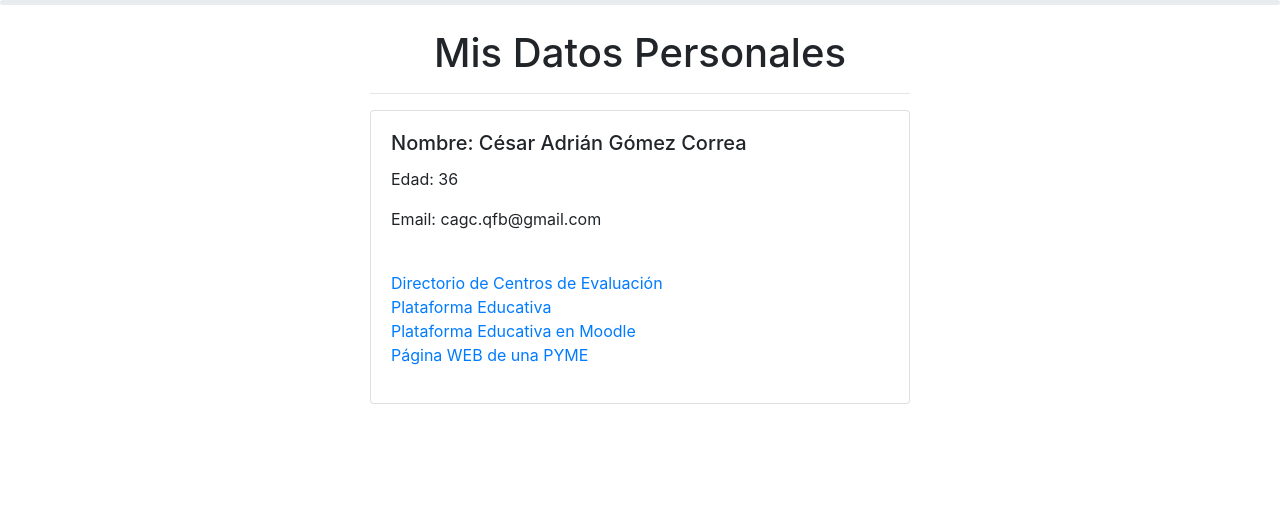
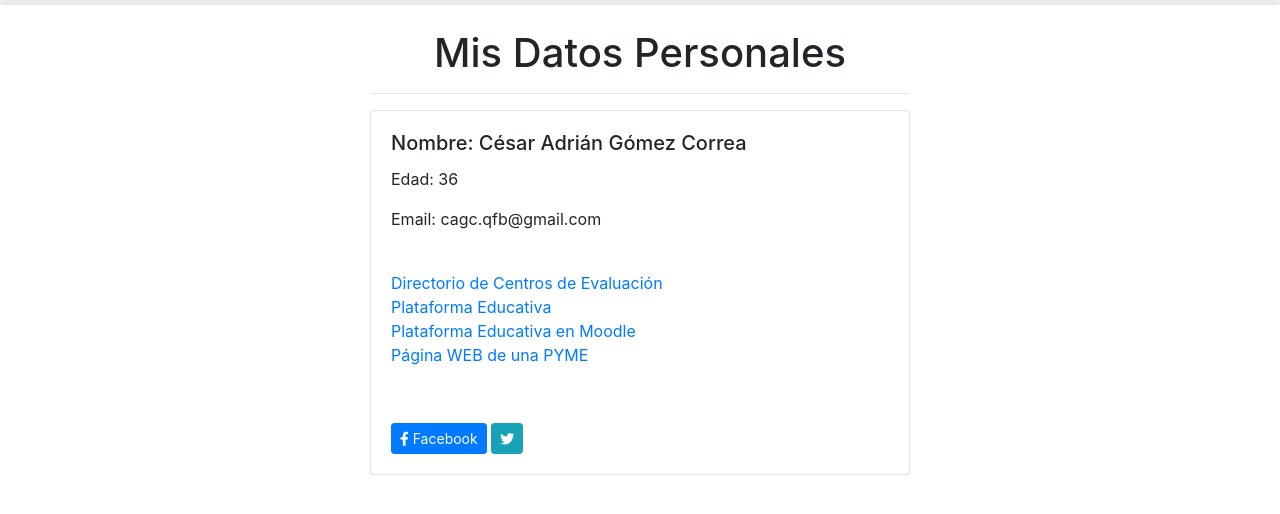
Before and after one commit to cesaradrian18/cesaradrian18, a plain HTML site: page index.html in a window 1280 px wide. Drawn offline with nearby package versions, Linux system fonts and the light colour scheme.

Commit message:
Update index.html

```diff
--- a/index.html
+++ b/index.html
@@ -6,6 +6,7 @@
   <title>Mis Datos Personales</title>
   <!-- Enlaces a las hojas de estilo de Bootstrap -->
   <link rel="stylesheet" href="https://maxcdn.bootstrapcdn.com/bootstrap/4.5.2/css/bootstrap.min.css">
+   <link rel="stylesheet" href="https://cdnjs.cloudflare.com/ajax/libs/font-awesome/5.15.3/css/all.min.css">
 <script>
   // Esta función actualiza el valor de la barra de progreso
   function updateProgressBar(value) {
@@ -50,6 +51,15 @@
     <li><a target="_blank" href="https://ceecm.mx">Página WEB de una PYME</a></li>
   </ul>
       </div>
+        <div class="card-body">
+<a href="https://www.facebook.com/tu_usuario" target="_blank" class="btn btn-sm btn-primary">
+  <i class="fab fa-facebook-f"></i> Facebook
+</a>
+          <a href="https://twitter.com/tu_usuario" target="_blank" class="btn btn-sm btn-info">
+  <i class="fab fa-twitter"></i>
+</a>
+
+        </div>
       </div>
     </div>
   </div>
```
